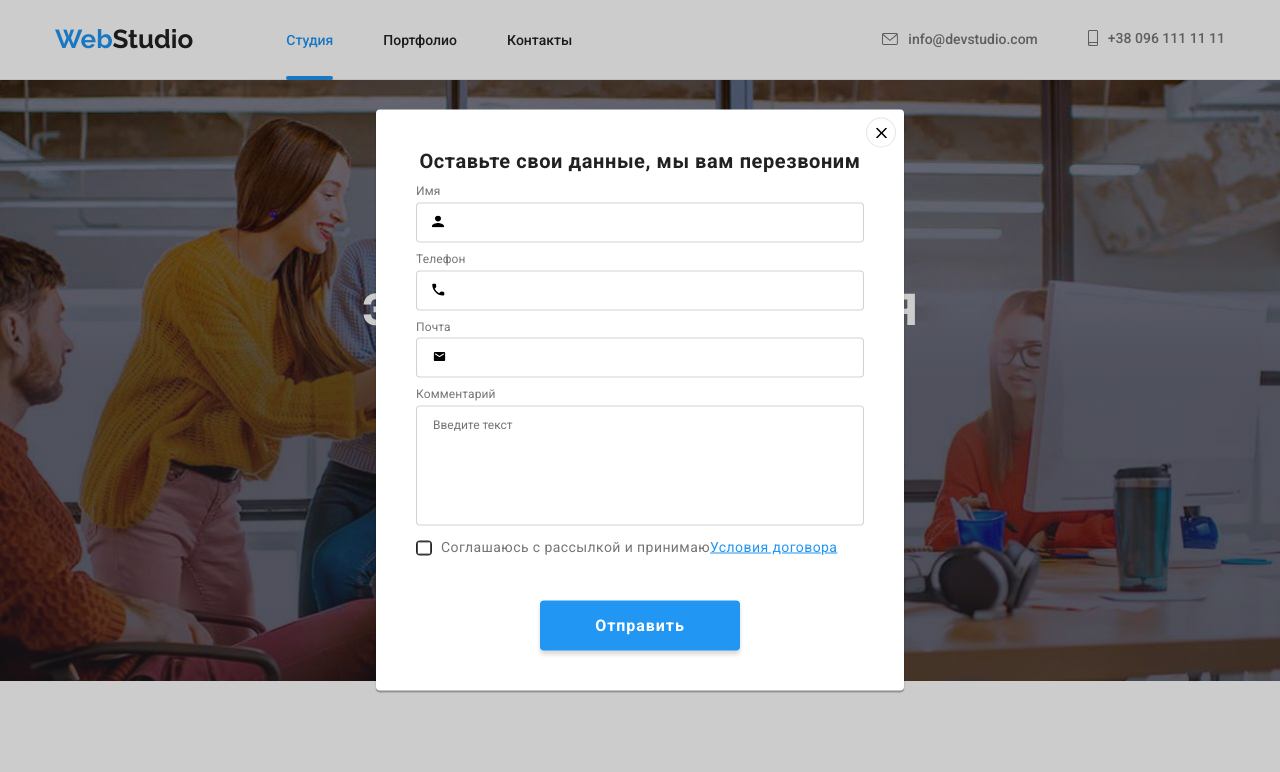
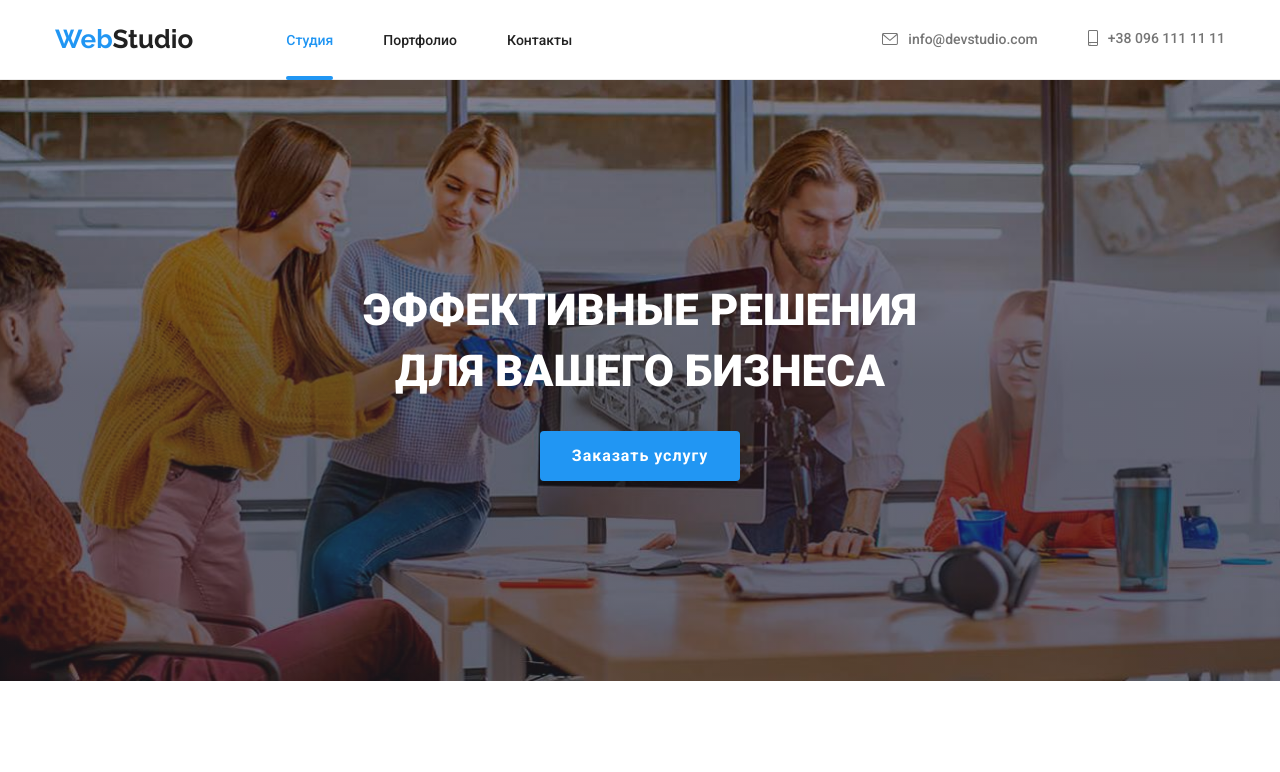
Before and after one commit to SerhiiOnyshchenko/goit-markup-hw-06, a plain HTML site: page index.html in a window 1280 px wide. Shown: the top 772 px of the page. Drawn offline with Linux system fonts and the light colour scheme.

Commit message:
Update index.html

```diff
--- a/index.html
+++ b/index.html
@@ -63,7 +63,7 @@
                   для вашего бизнеса
                </h1>
                <button class="btn" type="button" data-modal-open>Заказать услугу</button>
-               <div class="backdrop is-hidden0" data-modal>
+               <div class="backdrop is-hidden" data-modal>
                   <div class="modal">
                      <button class="modal-btn-close" type="button" data-modal-close>
                         <svg class="" width="11" height="11">
```
